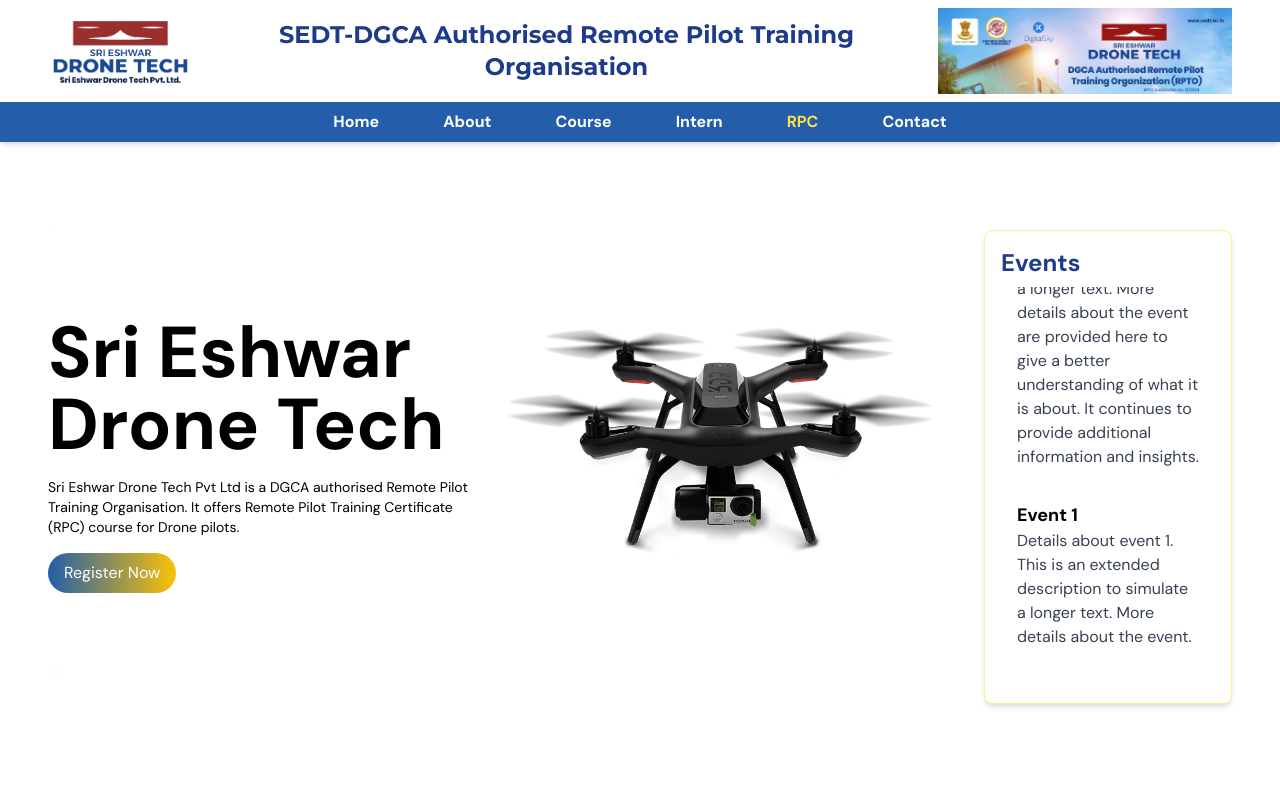
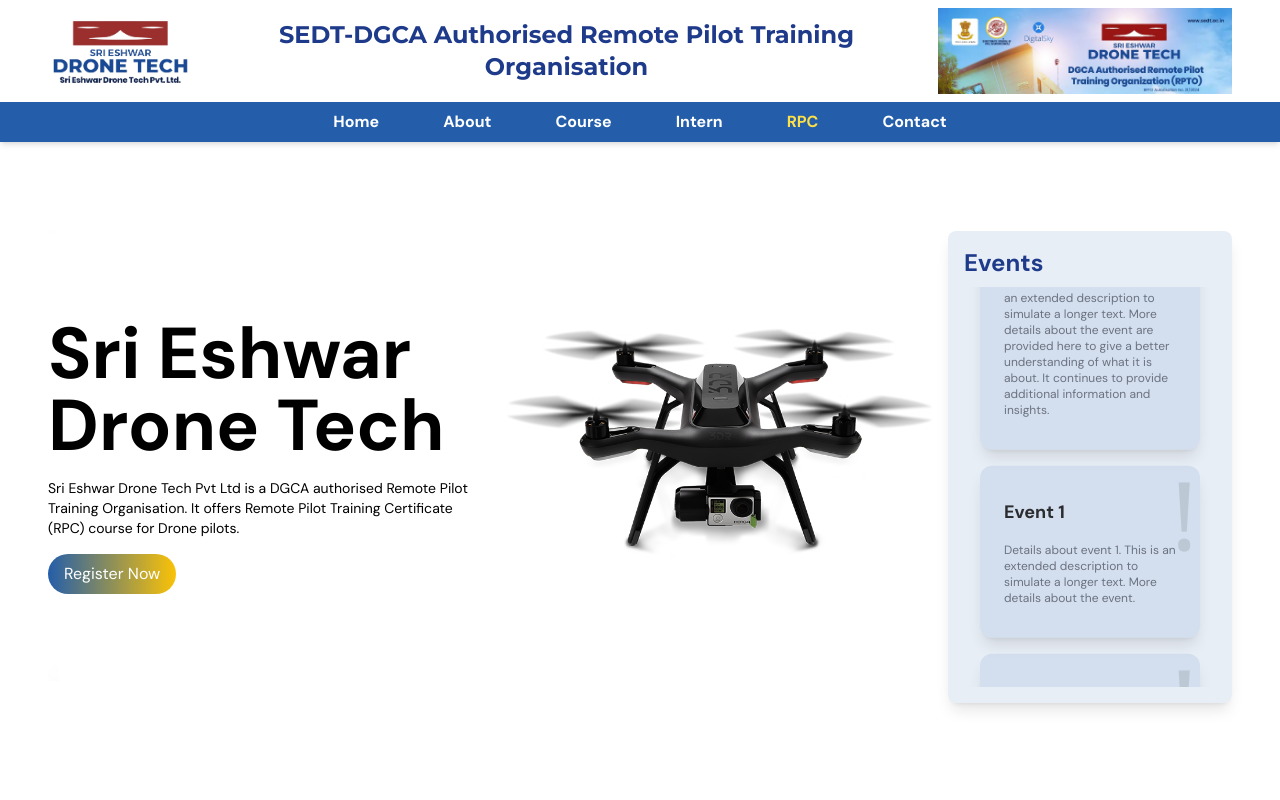
Before and after one commit to kamalnath69/SEDT, a React (Vite) app: page / in a window 1280 px wide. Shown: the top 800 px of the page. Built offline with nearby package versions, Linux system fonts and the light colour scheme.

Commit message:
Modified events box

```diff
--- a/src/components/Hero/Hero.jsx
+++ b/src/components/Hero/Hero.jsx
@@ -125,14 +125,17 @@
           </Slider>
         </div>
         {/* Events section */}
-        <div className='col-span-1 bg-white p-4 rounded-lg shadow-md border border-yellow-200 ml-9'>
+        <div className='col-span-1 p-4 rounded-lg shadow-lg bg-primary/10 dark:bg-gray-800 relative'>
           <h2 className='text-2xl font-bold text-blue-900 mb-2'>Events</h2>
-          <div className='scroll-container max-sm:h-[250px]'>
+          <div className='scroll-container max-sm:h-[250px] overflow-y-auto'>
             <div className='scroll-text'>
               {events.concat(events).map((event) => (
-                <div key={event.id} className='p-4'>
-                  <h3 className='text-lg font-semibold'>{event.name}</h3>
-                  <p className='text-gray-700'>{event.description}</p>
+                <div key={event.id} className='p-4 mb-4 flex flex-col gap-4 shadow-lg py-8 px-6 mx-4 rounded-xl dark:bg-gray-800 bg-primary/10 relative'>
+                  <h3 className='text-lg font-semibold text-black/80 dark:text-light'>{event.name}</h3>
+                  <p className='text-xs text-gray-500'>{event.description}</p>
+                  <p className='text-black/10 text-8xl font-serif absolute top-0 right-0'>
+                    !
+                  </p>
                 </div>
               ))}
             </div>
```
